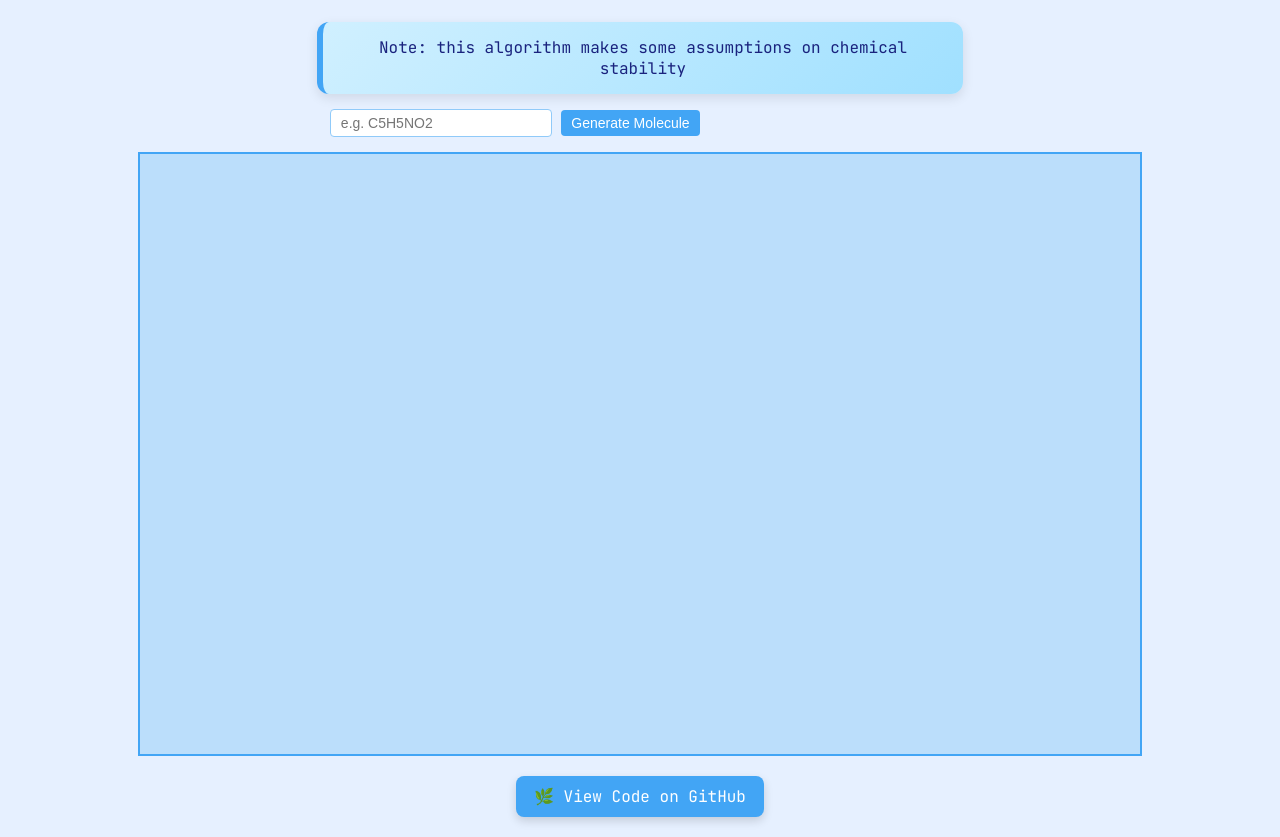
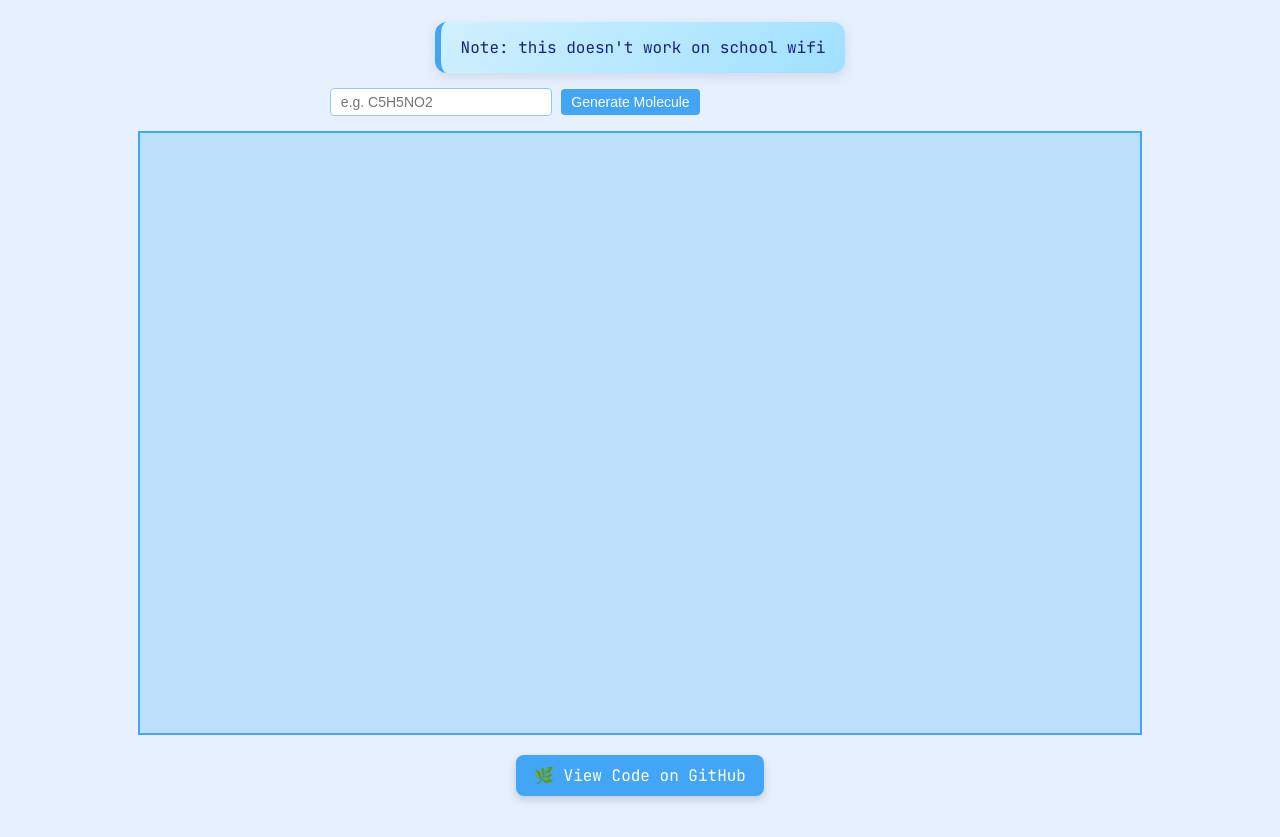
Before and after one commit to jefferyz2008/Isomer-Enumerator-Frontend, a plain HTML site: page index.html in a window 1280 px wide. Shown: the part 93-930 px from the top of the page. After the commit the page ends 909 px from the top, so only its background shows below. Drawn offline with Linux system fonts and the light colour scheme.

Commit message:
Update note about algorithm limitations

```diff
--- a/index.html
+++ b/index.html
@@ -117,7 +117,7 @@
 <body>
 
   <h1>Enter Molecule Formula</h1>
-  <div id="note">Note: this algorithm makes some assumptions on chemical stability</div>
+  <div id="note">Note: this doesn't work on school wifi</div>
 
   <img id="helpScreen" src="https://i.imgur.com/MbzYejH.png" alt="Help Screen"
        style="position: fixed; top: 6000; left:100; width:50%; height:50%;
```
